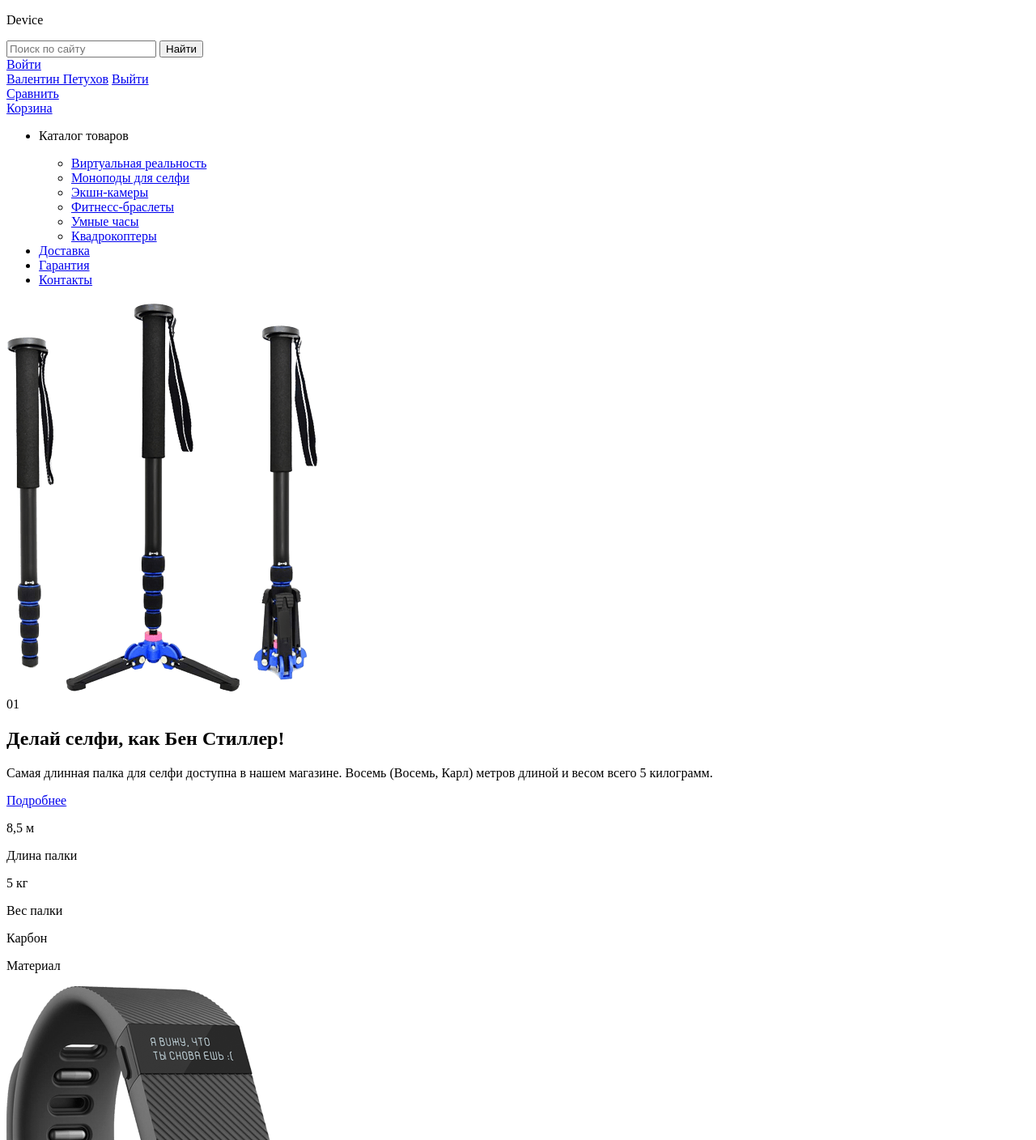
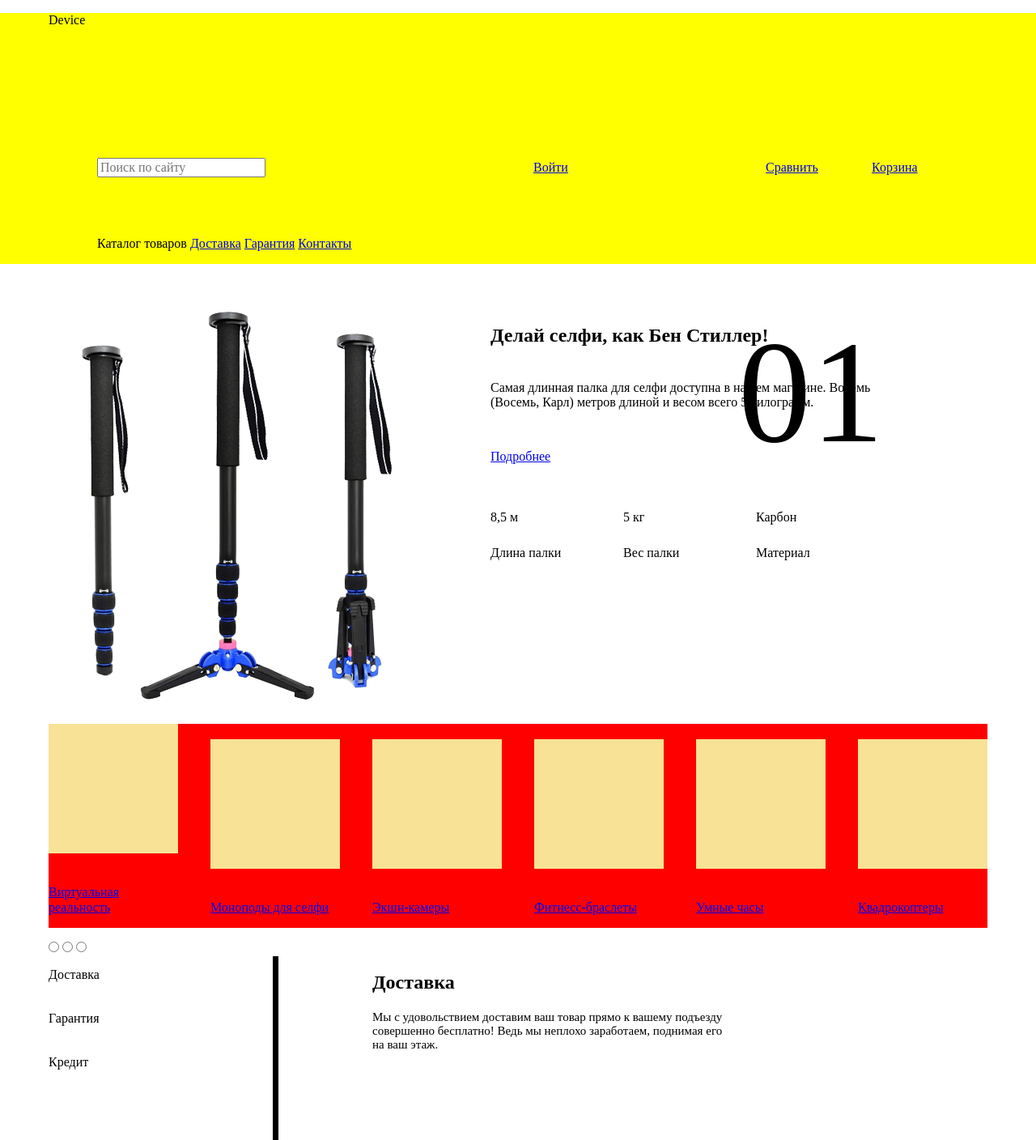
Before and after one commit to qwerty12ss/325935-device, a plain HTML site: page index.html in a window 1280 px wide. Shown: the top 1408 px of the page at 81% size. Drawn offline with nearby package versions, Linux system fonts and the light colour scheme.

Commit message:
Начал делать стили
Нужна помощь, не понимаю как делать мелкие объекты.

```diff
--- /dev/null
+++ b/css/style.css
@@ -0,0 +1,276 @@
+body {
+
+}
+
+ul {
+  padding-left: 0px;
+}
+
+.center {
+  width: 1160px;
+  margin-right: auto;
+  margin-left: auto;
+}
+
+.flex {
+  display: flex;
+}
+
+.in_bl {
+  display: inline-block;
+}
+
+header {
+
+  min-height: 300px;
+  margin-bottom: 55px;
+  background-color: yellow;
+}
+
+main {
+  width: 1160px;
+  min-height: 2133px;
+}
+
+footer {
+  width: 1160px;
+  min-height: 323px;
+}
+
+.logo_footer {
+  height: 163px;
+  width: 34px;
+}
+
+.header_top {
+  width: 1040px;
+  margin-left: auto;
+  margin-right: auto;
+  margin-bottom: 35px;
+}
+
+.header_bottom {
+  width: 1040px;
+  min-height: 16px;
+  margin-left: auto;
+  margin-right: auto;
+}
+
+.search {
+  height: 46px;
+  width: 439px;
+  /*
+  border-bottom: 2px solid #000000;
+  */
+  margin-right: 96px;
+}
+
+.search_btn {
+  display: none;
+}
+
+.user_block_header {
+  height: 12px;
+  width: 222px;
+  margin-right: 61px;
+}
+
+.user {
+  display: none;
+}
+
+.compare {
+  width: 90px;
+  height: 12px;
+  margin-right: 37px;
+}
+
+.cart {
+  width: 81px;
+  height: 12px;
+}
+
+
+.catalog > * {
+  display: none;
+}
+
+.catalog > ul {
+  vertical-align: top;
+}
+
+
+
+.slider {
+ min-height: 497px;
+ width: 1080px;
+ margin-left: auto;
+ margin-right: auto;
+}
+
+.slider_1 {
+  margin-left: auto;
+  margin-right: auto;
+}
+
+.slider_2 {
+  display: none;
+}
+
+.slider_3 {
+  display: none;
+}
+
+.slider_img {
+  display: block;
+  float: left;
+}
+
+.slider_body {
+  width: 511px;
+  margin-left: 122px;
+  float: left;
+  position: relative;
+}
+
+.slider_body > h2 {
+  width: 500px;
+  margin-bottom: 41px;
+}
+
+.slider_number {
+  width: 205px;
+  min-height: 233px;
+  position: absolute;
+  top: 0px;
+  right: 0px;
+  display: block;
+  font-size: 180px;
+}
+
+.slider_body > p {
+  width: 480px;
+  min-height: 69px;
+}
+
+.characters {
+  margin-top: 41px;
+}
+
+.characters > div {
+  min-height: 62px;
+  width: 160px;
+}
+
+.characters_type {
+  margin-top: 25px;
+}
+
+
+.slider_1 > .characters_type:nth-child(3) {
+  margin-right:
+}
+
+.slider_2 > .characters_type:nth-child(2) {
+  margin-right:
+}
+
+.slider_3 > .characters_type {
+  margin-right:
+}
+
+.slider_input {
+  width: 76px;
+  min-height: 10px;
+  justify-content: space-around;
+}
+
+.slider_input > * {
+  height: 10px;
+  width: 10px;
+}
+
+.categories {
+  min-height: 235px;
+  width: 1160px;
+  padding-left: 0px;
+  background-color: red;
+}
+
+.categories li {
+  width: 160px;
+  margin-left: 0px;
+  margin-right: 36px;
+  display: inline-block;
+}
+
+.categories li:last-child {
+  margin-right: 0px;
+}
+
+.popular_sprite {
+  height: 160px;
+  width: 160px;
+  margin-bottom: 39px;
+  background-color: #f7e296;
+}
+
+.service_name {
+  min-height: 319px;
+  width: 277px;
+  float: left;
+  border-right: 7px solid #000000;
+}
+
+.service_name > label {
+  min-height: 40px;
+  margin: 14px auto;
+  display: block;
+
+}
+
+.service_info {
+  float: left;
+  min-height: 319px;
+  margin-left: 116px;
+  width: 714px;
+}
+
+.service_info p {
+  font-size: 15px;
+  min-height: 157px;
+  width: 437px;
+}
+
+.promo_logo {
+  height: 100px;
+  width: 1160px;
+  padding-left: 0px;
+}
+
+.promo_logo li {
+  width: 260px;
+  margin-right: 36px;
+}
+
+.promo_logo li:last-child {
+  margin-right: 0px;
+}
+
+.about_us {
+  height: 561px;
+  width: 460px;
+  float: left;
+}
+
+.contacts {
+  width: 560px;
+  margin-left: 140px;
+  float: left;
+}
+
+.clearfix::after {
+    content: "";
+    display: table;
+    clear: both;
+}
--- a/index.html
+++ b/index.html
@@ -3,62 +3,64 @@
   <head>
     <meta charset="utf-8">
     <title>HTML Academy: Девайс-Каталог</title>
+    <link href="css/normalize.css" rel="stylesheet">
+    <link href="css/style.css" rel="stylesheet">
   </head>
   <body>
     <header>
       <div class="center">
         <p class="logo_footer">Device</p>
-        <div class="header_top">
-          <form action="/echo" method="get" class="search">
-            <label>
+        <div class="header_top" >
+          <form action="/echo" method="get" class="search in_bl">
+            <label class="in_bl">
               <input type="text" placeholder="Поиск по сайту" name="search">
             </label>
-            <input type="button" value="Найти">
+            <input type="button" value="Найти" class="search_btn in_bl">
           </form>
-          <div class="user_block_header">
-            <div class="login">
+          <div class="user_block_header in_bl">
+            <div class="login in_bl">
               <a href="#">Войти</a>
             </div>
-            <div class="user">
+            <div class="user in_bl">
               <a href="#">Валентин Петухов</a>
               <a href="#" class="logoff">Выйти</a>
             </div>
           </div>
-          <div class="compare">
+          <div class="compare in_bl">
             <a href="#">Сравнить</a>
           </div>
-          <div class="cart">
+          <div class="cart in_bl">
             <a href="#">Корзина</a>
           </div>
         </div>
         <ul class="header_bottom">
-          <li>
+          <li class="in_bl">
             <p>Каталог товаров</p>
-            <div class="catalog">
-              <ul>
+            <div class="catalog ">
+              <ul class="in_bl">
                 <li><a href="#">Виртуальная реальность</a></li>
                 <li><a href="#">Моноподы для селфи</a></li>
                 <li><a href="#">Экшн-камеры</a></li>
               </ul>
-              <ul>
+              <ul class="in_bl">
                 <li><a href="#">Фитнесс-браслеты</a></li>
                 <li><a href="#">Умные часы</a></li>
               </ul>
-              <ul>
+              <ul class="in_bl">
                 <li><a href="#">Квадрокоптеры</a></li>
               </ul>
             </div>
            </li>
-           <li><a href="#">Доставка</a></li>
-           <li><a href="#">Гарантия</a></li>
-           <li><a href="#">Контакты</a></li>
+           <li class="in_bl"><a href="#">Доставка</a></li>
+           <li class="in_bl"><a href="#">Гарантия</a></li>
+           <li class="in_bl"><a href="#">Контакты</a></li>
         </ul>
       </div>
     </header>
     <main class="center">
-      <div class="slider">
-        <article class="slider_1">
-          <a href="#"><img src="img/slider_1.png" alt="8-ми метровая палка для селфи"></a>
+      <div class="slider center">
+        <article class="slider_1 clearfix">
+          <a href="#" class="slider_img"><img src="img/slider_1.png" alt="8-ми метровая палка для селфи"></a>
           <div class="slider_body">
             <span class="slider_number">01</span>
             <h2>Делай селфи, как Бен Стиллер!</h2>
@@ -68,23 +70,23 @@
             </p>
             <a href="#" class="yellow">Подробнее</a>
             <div class="characters">
-              <div>
+              <div class="in_bl">
                 <p>8,5 м</p>
                 <p class="characters_type">Длина палки</p>
               </div>
-              <div>
+              <div class="in_bl">
                 <p>5 кг</p>
                 <p class="characters_type">Вес палки</p>
               </div>
-              <div>
+              <div class="in_bl">
                 <p>Карбон</p>
                 <p class="characters_type">Материал</p>
               </div>
             </div>
           </div>
         </article>
-        <article class="slider_2">
-          <a href="#"><img src="img/slider_2.png" alt="Мотивирующий фитнесс-браслет"></a>
+        <article class="slider_2 clearfix">
+          <a href="#" class="slider_img"><img src="img/slider_2.png" alt="Мотивирующий фитнесс-браслет"></a>
           <div class="slider_body">
             <span class="slider_number">02</span>
             <h2>Худеем правильно!</h2>
@@ -101,8 +103,8 @@
             </div>
           </div>
         </article>
-        <article class="slider_3">
-          <a href="#"><img src="img/slider_3.png" alt="Квадрокоптер с лазерной пушкой"></a>
+        <article class="slider_3 clearfix">
+          <a href="#" class="slider_img"><img src="img/slider_3.png" alt="Квадрокоптер с лазерной пушкой"></a>
           <div class="slider_body">
             <span class="slider_number">03</span>
             <h2>Порхает как бабочка, жалит как пчела</h2>
@@ -112,11 +114,11 @@
             </p>
             <a href="#" class="yellow">Подробнее</a>
             <div class="characters">
-              <div>
+              <div class="in_bl">
                 <p>800 м</p>
-                <p class="characters_type">Дальность полета</p>
+                <p class="characters_type ">Дальность полета</p>
               </div>
-              <div>
+              <div class="in_bl">
                 <p>50 м</p>
                 <p class="characters_type">Радиус поражения</p>
               </div>
@@ -125,44 +127,44 @@
         </article>
       </div>
       <ul class="categories">
-        <li>
+        <li class="in_bl">
           <a href="#">
             <div class="popular_sprite"></div>
             <p>Виртуальная реальность</p>
           </a>
         </li>
-        <li>
-          <a href="#">
+        <li class="in_bl">
+          <a href="#" class="in_bl">
             <div class="popular_sprite"></div>
             <p>Моноподы для селфи</p>
           </a>
         </li>
-        <li>
-          <a href="#">
+        <li class="in_bl">
+          <a href="#" class="in_bl">
             <div class="popular_sprite"></div>
             <p>Экшн-камеры</p>
           </a>
         </li>
-        <li>
-          <a href="#">
+        <li class="in_bl">
+          <a href="#" class="in_bl">
             <div class="popular_sprite"></div>
             <p>Фитнесс-браслеты</p>
           </a>
         </li>
-        <li>
-          <a href="#">
+        <li class="in_bl">
+          <a href="#" class="in_bl">
             <div class="popular_sprite"></div>
             <p>Умные часы</p>
           </a>
         </li>
-        <li>
-          <a href="#">
+        <li class="in_bl">
+          <a href="#" class="in_bl">
             <div class="popular_sprite"></div>
             <p>Квадрокоптеры</p>
           </a>
         </li>
       </ul>
-      <div class="service">
+      <div class="service clearfix">
         <div class="service_radio">
           <input type="radio" id="delivery">
           <input type="radio" id="warranty">
@@ -201,12 +203,12 @@
         </div>
       </div>
       <ul class="promo_logo">
-        <li><a href="http://www.dji.com/"><img src="img/logo_1.png" alt="dji"></a></li>
-        <li><a href="http://www.sp-gadgets.com/"><img src="img/logo_2.png" alt="SP Gadgets"></a></li>
-        <li><a href="https://gopro.com/"><img src="img/logo_3.png" alt="GoPro"></a></li>
-        <li><a href="https://www.vive.com/ru/"><img src="img/logo_4.png" alt="Vive"></a></li>
+        <li class="in_bl"><a href="http://www.dji.com/"><img src="img/logo_1.png" alt="dji"></a></li>
+        <li class="in_bl"><a href="http://www.sp-gadgets.com/"><img src="img/logo_2.png" alt="SP Gadgets"></a></li>
+        <li class="in_bl"><a href="https://gopro.com/"><img src="img/logo_3.png" alt="GoPro"></a></li>
+        <li class="in_bl"><a href="https://www.vive.com/ru/"><img src="img/logo_4.png" alt="Vive"></a></li>
       </ul>
-      <div class="main_bottom">
+      <div class="main_bottom  clearfix">
         <section class="about_us">
           <h2>О нас</h2>
           <p>
@@ -260,27 +262,27 @@
       <div class="center">
         <div class="footer_top">
           <p class="logo_footer">Device</p>
-          <div class="foter_chtoto!!!!!?????????">
-            <div class="user_block_footer">
+          <div class="foter_chtoto">
+            <div class="user_block_footer in_bl">
               <div class="login">
                 <a href="#">Войти</a>
               </div>
-              <div class="user">
+              <div class="user in_bl">
                 <a href="#">Валентин Петухов</a>
                 <a class="logoff">Выйти</a>
               </div>
             </div>
-            <div class="compare">
+            <div class="compare in_bl">
               <a href="#">Сравнить</a>
             </div>
-            <div class="cart">
+            <div class="cart in_bl">
               <a href="#">Корзина</a>
             </div>
           </div>
         </div>
         <div class="footer_middle">
           <p>г.Москва, ул.Строителей, 15</p>
-          <ul class="nav_footer">
+          <ul class="nav_footer flex">
             <li><a href="#">Доставка</a></li>
             <li><a href="#">Гарантия</a></li>
             <li><a href="#">Контакты</a></li>
@@ -288,7 +290,7 @@
           <p>Тел.: +7 (495) 495-95-95</p>
         </div>
         <div class="footer_bottom">
-          <ul class="social">
+          <ul class="social flex">
             <li><a href="#">ФейсБук</a></li>
             <li><a href="#">Инста</a></li>
             <li><a href="#">Твиттер</a></li>
```
Also changed, not shown: css/normalize.css (added).
